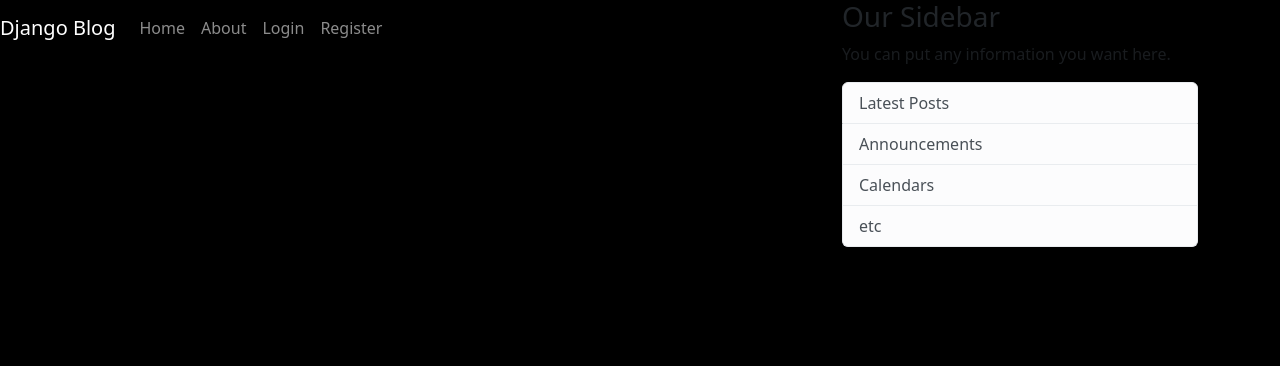
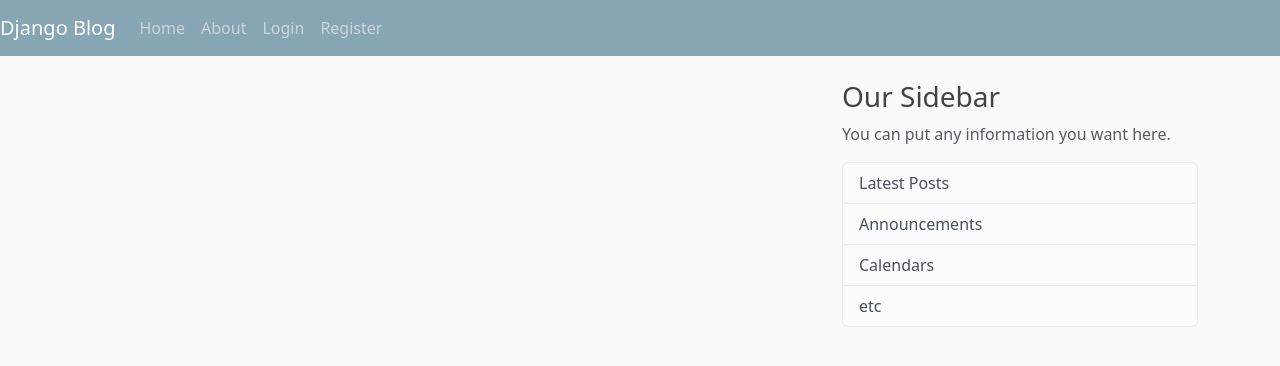
Before and after one commit to gunayhamzayava/django-tutorial, a Django app: page /blog/ in a window 1280 px wide. Shown: the top 366 px of the page. Run offline with Django 5.2, Linux system fonts and the light colour scheme.

Commit message:
tutorial-changed

```diff
--- a/mysite/app/static/blog/main.css
+++ b/mysite/app/static/blog/main.css
@@ -1,3 +1,42 @@
-body{
-    background: #000;
+body {
+    background: #fafafa;
+    color: #333333;
+    margin-top: 5rem;
 }
+
+h1,
+h2,
+h3,
+h4,
+h5,
+h6 {
+    color: #444444;
+}
+
+ul {
+    margin: 0;
+}
+
+.bg-steel {
+    background-color: #235f788a;
+}
+
+.site-header .navbar-nav .nav-link {
+    color: #cbd5db;
+}
+
+.bg-steel {
+    background-color: #235f788a;
+}
+
+.site-header .navbar-nav .nav-link {
+    color: #cbd5db;
+}
+
+.site-header .navbar-nav .nav-link:hover {
+    color: #ffffff;
+}
+
+.site-header .navbar-nav .nav-link.active {
+    font-weight: 500;
+}
--- a/mysite/app/templates/blog/base.html
+++ b/mysite/app/templates/blog/base.html
@@ -49,7 +49,7 @@
           {% block content %}{% endblock %}
         </div>
         <div class="col-md-4">
-          <div class="sidebar">
+          <div class="content-section">
             <h3>Our Sidebar</h3>
             <p class="text-muted">You can put any information you want here.</p>
             <ul class="list-group">
```
